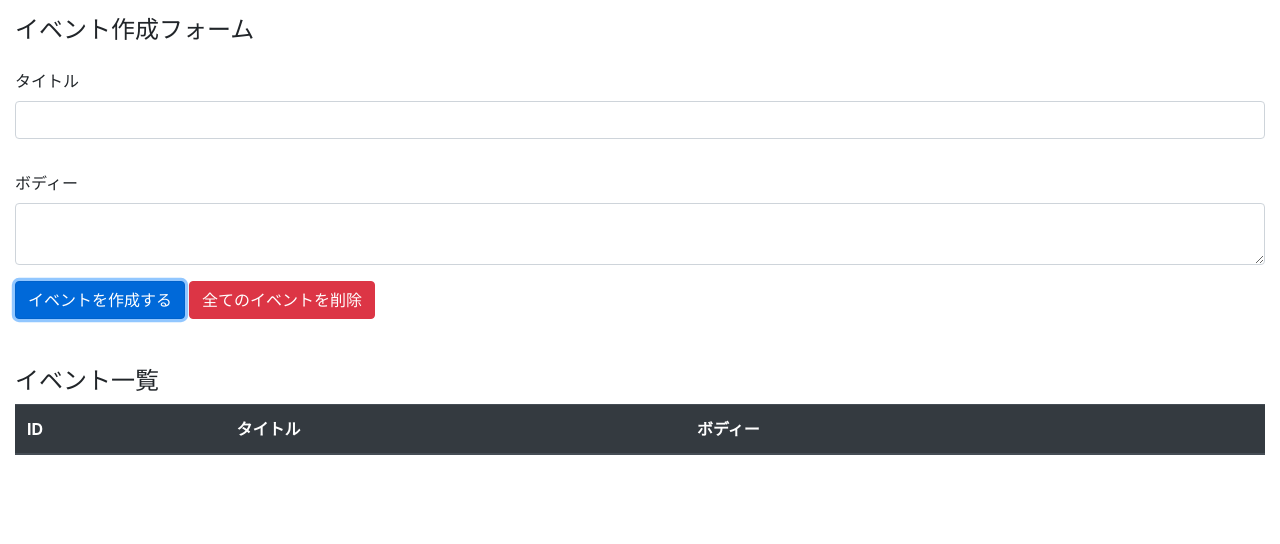
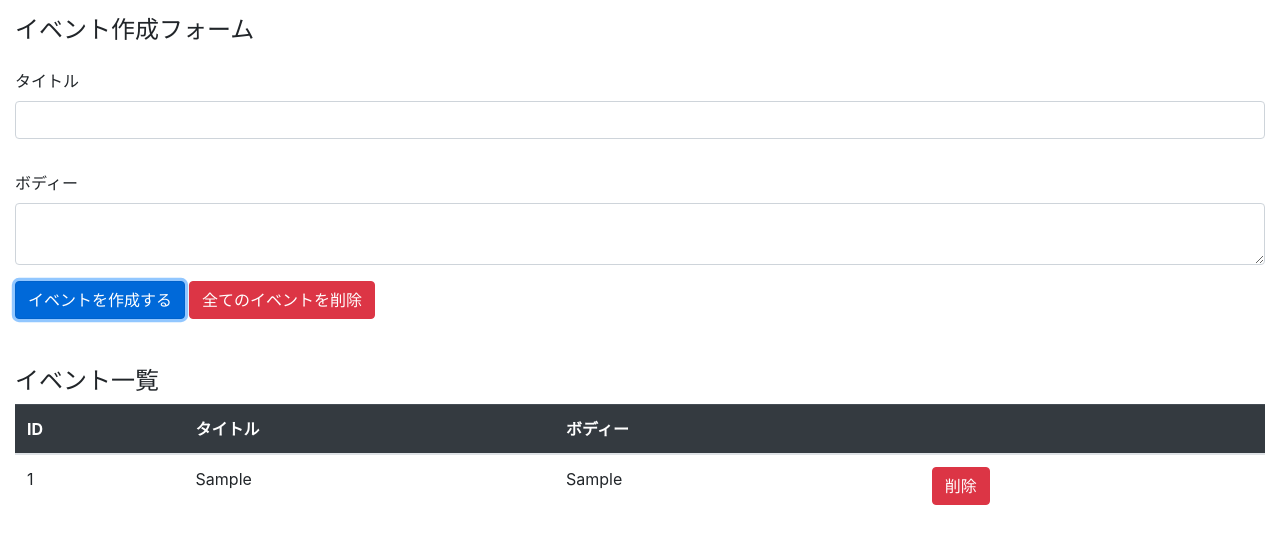
Before and after one commit to 556-mizusawa/rrt-101, a React (Create React App) app: page / in a window 1280 px wide. Both pictures are taken after typing "Sample", "Sample" into the empty fields and a click on the button "イベントを作成する". Shown: the top 544 px of the page. Built offline with nearby package versions, Linux system fonts and the light colour scheme.

Commit message:
display events, refactor and implement remove event button

```diff
--- /dev/null
+++ b/src/actions/TypeFile.ts
@@ -0,0 +1,12 @@
+export type MyEventType = {
+  id: number;
+  title: string;
+  body: string;
+};
+
+export type MyActionType = {
+  type: 'CREATE_EVENT' | 'DELETE_EVENT' | 'DELETE_ALL_EVENT';
+  id?: number;
+  title?: string;
+  body?: string;
+};
--- a/src/components/App.tsx
+++ b/src/components/App.tsx
@@ -1,5 +1,9 @@
 import React, { useState, useReducer, MouseEvent } from 'react';
 import 'bootstrap/dist/css/bootstrap.min.css';
+
+import { MyEventType } from '../actions/TypeFile';
+
+import Event from './Event';
 import reducer from '../reducers';
 
 const App: React.FC<{}> = () => {
@@ -9,7 +13,6 @@ const App: React.FC<{}> = () => {
 
   const addEvent = (e: MouseEvent<HTMLButtonElement>) => {
     e.preventDefault();
-    console.log({ title, body });
     dispatch({
       type: 'CREATE_EVENT',
       title,
@@ -19,8 +22,6 @@ const App: React.FC<{}> = () => {
     setTitle('');
     setbody('');
   };
-
-  console.log({ state });
 
   return (
     <div className="container-fluid">
@@ -56,8 +57,8 @@ const App: React.FC<{}> = () => {
       </form>
 
       <h4 className="mt-5">イベント一覧</h4>
-      <table className="table table-dark">
-        <thead>
+      <table className="table table-hover">
+        <thead className="table-dark">
           <tr>
             <th>ID</th>
             <th>タイトル</th>
@@ -65,7 +66,11 @@ const App: React.FC<{}> = () => {
             <th></th>
           </tr>
         </thead>
-        <tbody></tbody>
+        <tbody>
+          {state.map((event: MyEventType, index: number) => (
+            <Event key={index} event={event} dispatch={dispatch} />
+          ))}
+        </tbody>
       </table>
     </div>
   );
--- /dev/null
+++ b/src/components/Event.tsx
@@ -0,0 +1,33 @@
+import React from 'react';
+import { MyActionType, MyEventType } from '../actions/TypeFile';
+
+const Event = ({
+  dispatch,
+  event,
+}: {
+  dispatch: React.Dispatch<MyActionType>;
+  event: MyEventType;
+}) => {
+  const id = event.id;
+  const handleClickDeleteButton = () => {
+    dispatch({ type: 'DELETE_EVENT', id });
+  };
+  return (
+    <tr>
+      <td>{id}</td>
+      <td>{event.title}</td>
+      <td>{event.body}</td>
+      <td>
+        <button
+          type="button"
+          className="btn btn-danger"
+          onClick={handleClickDeleteButton}
+        >
+          削除
+        </button>
+      </td>
+    </tr>
+  );
+};
+
+export default Event;
--- a/src/reducers/index.tsx
+++ b/src/reducers/index.tsx
@@ -1,20 +1,17 @@
-type StateType = [];
-type ActionType = {
-  type: 'CREATE_EVENT' | 'DELETE_EVENT' | 'DELETE_ALL_EVENT';
-  title: string;
-  body: string;
-};
+import { MyActionType } from '../actions/TypeFile';
+
+// type StateType = [] | any;
 // type ReturnType = StateType | [{}];
 
-const events = (state: StateType, action: ActionType): any => {
+const events = (state: any = [], action: MyActionType): any => {
   switch (action.type) {
     case 'CREATE_EVENT':
       const event = { title: action.title, body: action.body };
       const length = state.length;
-      const id = length === 0 ? 1 : state[length - 1] + 1;
+      const id = length === 0 ? 1 : state[length - 1].id + 1;
       return [...state, { id, ...event }];
     case 'DELETE_EVENT':
-      return state;
+      return state.filter((event: MyActionType) => event.id !== action.id);
     case 'DELETE_ALL_EVENT':
       return [];
     default:
```
Also changed, not shown: 1 other file (tests, documents, lock files or other folders).
